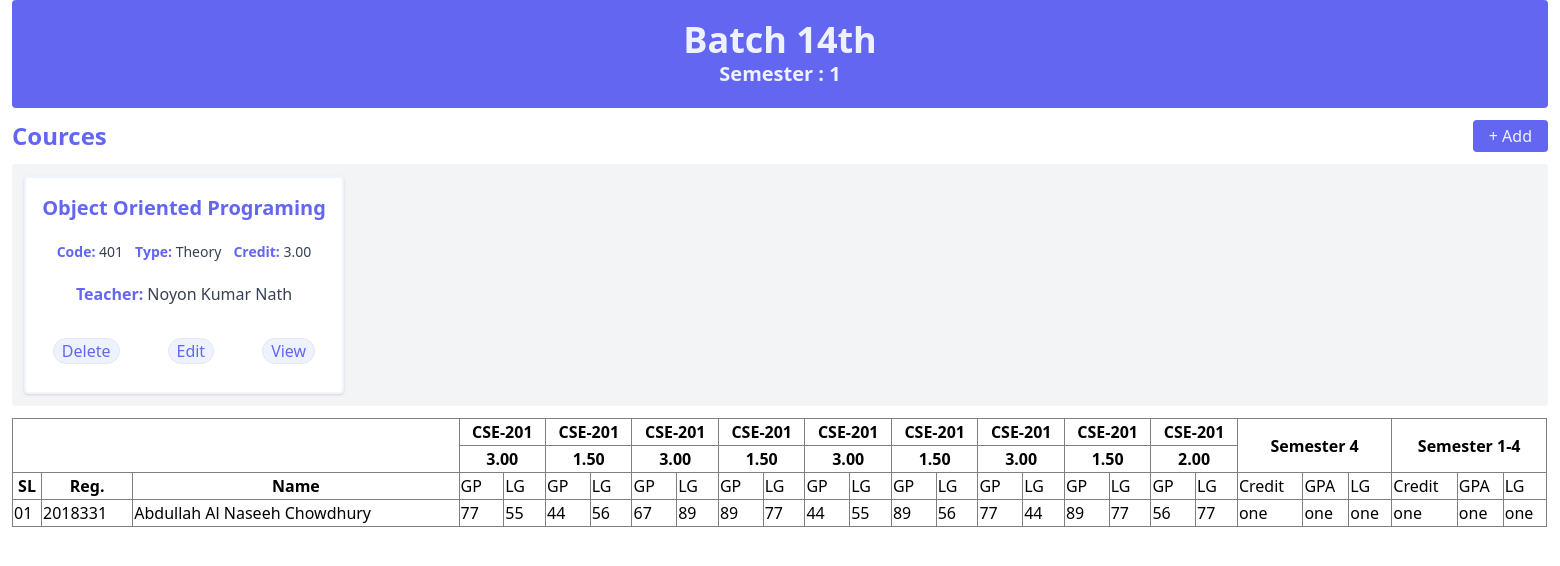
After one commit to RahatGithub/Gradesheet_from_pd, a Django app: template main/templates/main/semester_view.html in a window 1560 px wide. The commit adds this page. Shown: the top 566 px of the page. Run offline with Django 4.2, Linux system fonts and the light colour scheme; the template is opened without the code that fills it, so the values that code supplies are empty; some libraries are stand-ins or nearby versions.

```diff
--- a/main/templates/main/base.html
+++ b/main/templates/main/base.html
@@ -1,4 +1,4 @@
-<!doctype html>
+<!DOCTYPE html>
 <html lang="en">
 
   <head>
--- a/main/templates/main/batch_view.html
+++ b/main/templates/main/batch_view.html
@@ -27,7 +27,7 @@
                     <td>{{student.1}}</td>
                     <td>
                         <a href="/gradesheet/{{institute}}/{{department}}/{{session}}/{{student.0}}"><button class="btn btn-outline-primary mx-2">View</button></a>
-                        <a href="/download_gradesheet/{{institute}}/{{department}}/{{session}}/{{student.0}}"><button id="download_btn_{{student.0}}" class="btn btn-primary mx-2 download_btn" onclick="print_msg(this.id)">Download</button></a>
+                        {% comment %} <a href="/download_gradesheet/{{institute}}/{{department}}/{{session}}/{{student.0}}"><button id="download_btn_{{student.0}}" class="btn btn-primary mx-2 download_btn" onclick="print_msg(this.id)">Download</button></a> {% endcomment %}
                     </td>
                     <td>
                         {% if student.2 %}
--- /dev/null
+++ b/main/templates/main/semester_view.html
@@ -0,0 +1,176 @@
+<!DOCTYPE html>
+<html lang="en">
+  <head>
+    <meta charset="UTF-8" />
+    <meta http-equiv="X-UA-Compatible" content="IE=edge" />
+    <meta name="viewport" content="width=device-width, initial-scale=1.0" />
+    <link rel="stylesheet" href="semester.css">
+    <script src="https://cdn.tailwindcss.com"></script>
+    <title>Semester</title>
+    <style>
+      .content-table {
+        border-collapse: collapse;
+        min-width: 1535px;
+      }
+      table,
+      tr,
+      th,
+      td {
+        border: 1px solid gray;
+      }
+    </style>
+  </head>
+  <body>
+    <div class="container mx-auto pb-3">
+      <div class="title flex flex-col justify-center items-center bg-indigo-500 py-5 rounded">
+        <h1 class="text-4xl font-bold text-indigo-50">Batch 14th</h1>
+        <p class="text-xl text-indigo-50 font-semibold">Semester : 1</p>
+      </div>
+
+      <div class="courses flex flex-col">
+
+        <div class="courses-head flex justify-between py-3">
+          <h2 class="text-2xl font-semibold text-indigo-500">Cources</h2>
+          <button
+              class="add-btn ml-auto bg-indigo-500 text-indigo-50 px-4 py-1 rounded hover:bg-indigo-600 duration-200"
+            >
+              + Add
+            </button>
+        </div>
+
+        <div class="courses-card flex gap-10  flex-wrap bg-gray-100 p-3 rounded ">
+
+          <div
+            class="course-card bg-white text-indigo-500 p-4 rounded shadow flex flex-col gap-5 items-center h-55 w-80 border-2 border-indigo-50/80 hover:shadow-lg hover:border-indigo-500 hover:border-2 duration-300"
+          >
+            <h2 class="course-title text-xl font-semibold">Object Oriented Programing</h2>
+            <div class="code-type flex justify-between gap-3 text-sm font-medium text-gray-700">
+              <p><span class="font-bold text-indigo-500">Code:</span> 401</p>
+              <p><span class="font-bold text-indigo-500">Type:</span> Theory</p>
+              <p><span class="font-bold text-indigo-500">Credit:</span> 3.00</p>
+            </div>
+            <div class="creadit-teacher flex text-gray-700 font-medium ">
+              <p><span class="font-bold text-indigo-500">Teacher:</span> Noyon Kumar Nath</p>
+            </div>
+            <div class="flex gap-12 justify-center items-center py-3 w-full">
+
+              <button
+                class="bg-indigo-50 border rounded-full px-2 hover:border-indigo-300"
+              >
+                Delete
+              </button>
+              <button
+                class="bg-indigo-50 border rounded-full px-2 hover:border-indigo-300"
+              >
+                Edit
+              </button>
+              <button
+                class="bg-indigo-50 border rounded-full px-2 hover:border-indigo-300"
+              >
+                View
+              </button>
+            </div>
+          </div>
+
+
+
+        </div>
+        </div>
+      </div>
+
+      <div class="tabulation-sheet container mx-auto">
+        <table class="content-table">
+        <tr>
+          <th colspan="6" rowspan="2"></th>
+          <th colspan="2">CSE-201 </th>
+          <th colspan="2">CSE-201</th>
+          <th colspan="2">CSE-201</th>
+          <th colspan="2">CSE-201</th>
+          <th colspan="2">CSE-201</th>
+          <th colspan="2">CSE-201</th>
+          <th colspan="2">CSE-201</th>
+          <th colspan="2">CSE-201</th>
+          <th colspan="2">CSE-201</th>
+          <th colspan="3" rowspan="2">Semester 4</th>
+          <th colspan="3" rowspan="2">Semester 1-4</th>
+        </tr>
+
+        <tr>
+
+          <th colspan="2">3.00</th>
+          <th colspan="2">1.50</th>
+          <th colspan="2">3.00</th>
+          <th colspan="2">1.50</th>
+          <th colspan="2">3.00</th>
+          <th colspan="2">1.50</th>
+          <th colspan="2">3.00</th>
+          <th colspan="2">1.50</th>
+          <th colspan="2">2.00</th>
+        </tr>
+
+        <tr>
+          <th>SL</th>
+          <th colspan="2">Reg.</th>
+          <th colspan="3">Name</th>
+          <td>GP</td>
+          <td>LG</td>
+          <td>GP</td>
+          <td>LG</td>
+          <td>GP</td>
+          <td>LG</td>
+          <td>GP</td>
+          <td>LG</td>
+          <td>GP</td>
+          <td>LG</td>
+          <td>GP</td>
+          <td>LG</td>
+          <td>GP</td>
+          <td>LG</td>
+          <td>GP</td>
+          <td>LG</td>
+          <td>GP</td>
+          <td>LG</td>
+          <td>Credit</td>
+          <td>GPA</td>
+          <td>LG</td>
+          <td>Credit</td>
+          <td>GPA</td>
+          <td>LG</td>
+        </tr>
+
+        <tr>
+          <td>01</td>
+          <td colspan="2">2018331</td>
+          <td colspan="3">Abdullah Al Naseeh Chowdhury</td>
+          <td>77</td>
+          <td>55</td>
+          <td>44</td>
+          <td>56</td>
+          <td>67</td>
+          <td>89</td>
+          <td>89</td>
+          <td>77</td>
+          <td>44</td>
+          <td>55</td>
+          <td>89</td>
+          <td>56</td>
+          <td>77</td>
+          <td>44</td>
+          <td>89</td>
+          <td>77</td>
+          <td>56</td>
+          <td>77</td>
+          <td>one</td>
+          <td>one</td>
+          <td>one</td>
+          <td>one</td>
+          <td>one</td>
+          <td>one</td>
+        </tr>
+
+      </table>
+      </div>
+
+    </div>
+  </body>
+</html>
--- a/main/templates/main/upload.html
+++ b/main/templates/main/upload.html
@@ -51,11 +51,6 @@
             </form>
         </div>
     </div>
-    {% if ok %}
-        {% for i in data %}
-            <li class = 'btn' reg = "{{ i }}" style = "cursor:pointer, "> {{ i }}</li>
-        {% endfor %}
-    {% endif %}
 
     <div class="container">
         <div class="text-center d-flex justify-content-center">
--- a/main/urls.py
+++ b/main/urls.py
@@ -12,7 +12,8 @@ urlpatterns = [
     # path('test/<str:institute>/<str:department>/<str:session>/<str:reg_no>/', views.test, name='test'),
     path('gradesheet/<str:institute>/<str:department>/<str:session>/<str:reg_no>/', generate_pdf, name="view_pdf"),
     path('download_gradesheet/<str:institute>/<str:department>/<str:session>/<str:reg_no>/', download_pdf, name="download_pdf"),
-    path('delete_record/<str:institute>/<str:department>/<str:session>/', views.delete_record, name="delete_record")
+    # path('gradesheet/<str:institute>/<str:department>/<str:session>/<str:reg_no>/', views.gradesheet_view, name="view_gradesheet"),
+    path('delete_record/<str:institute>/<str:department>/<str:session>/', views.delete_record, name="delete_record"),
 ]
 
 # urlpatterns += static(settings.MEDIA_URL, document_root=settings.MEDIA_ROOT)
```
Also changed, not shown: main/pdf.py (+6 -3 lines), main/templates/main/gradesheet_view.html (+29 -27 lines), main/templates/main/tried_gradesheet_view.html (deleted, +0 -250 lines), main/views.py (+11 -4 lines), db.sqlite3.
